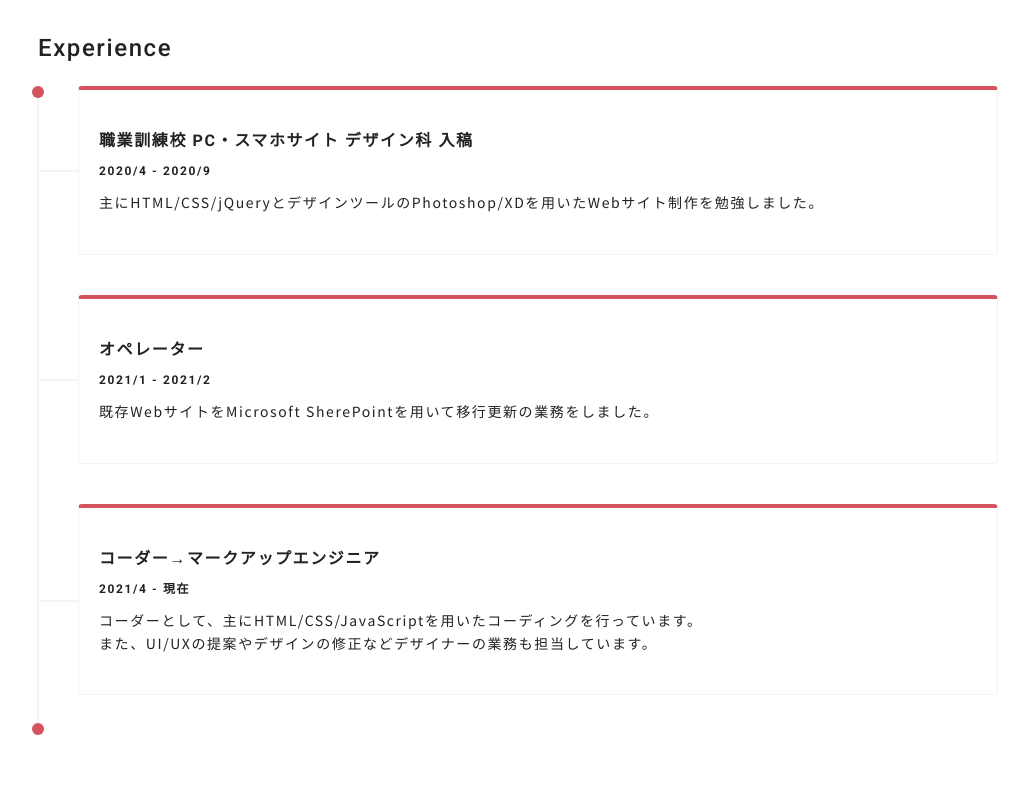
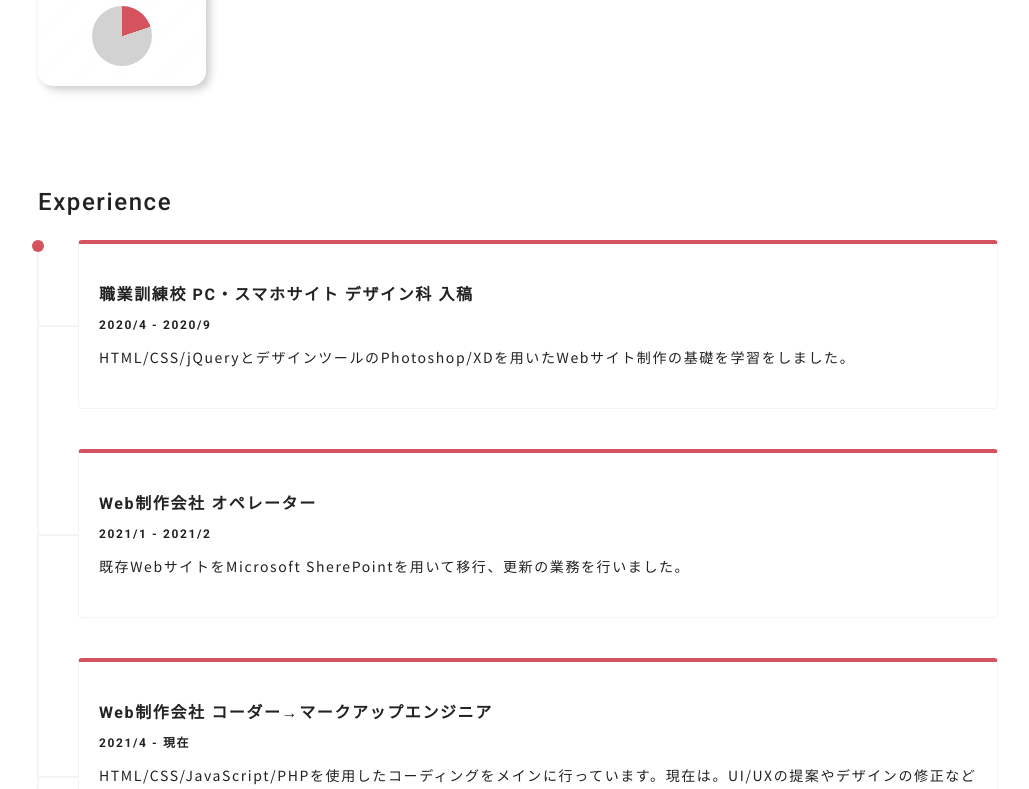
Before and after one commit to yuyuyusan/re-portfolio, a Next.js app: page /about in a window 1280 px wide. Shown: the part 2006-2795 px from the top of the page, without its empty margins (122-1151 px from the left). Built offline with nearby package versions, Linux system fonts and the light colour scheme.

Commit message:
[update] aboutページ修正

```diff
--- a/src/app/_components/ExperienceList/index.tsx
+++ b/src/app/_components/ExperienceList/index.tsx
@@ -5,22 +5,22 @@ const career = [
     title: '職業訓練校 PC・スマホサイト デザイン科 入稿',
     period: '2020/4 - 2020/9',
     description: [
-      '主にHTML/CSS/jQueryとデザインツールのPhotoshop/XDを用いたWebサイト制作を勉強しました。',
+      'HTML/CSS/jQueryとデザインツールのPhotoshop/XDを用いたWebサイト制作の基礎を学習をしました。',
     ],
   },
   {
-    title: 'オペレーター',
+    title: 'Web制作会社 オペレーター',
     period: '2021/1 - 2021/2',
     description: [
-      '既存WebサイトをMicrosoft SherePointを用いて移行更新の業務をしました。',
+      '既存WebサイトをMicrosoft SherePointを用いて移行、更新の業務を行いました。',
     ],
   },
   {
-    title: 'コーダー→マークアップエンジニア',
+    title: 'Web制作会社 コーダー→マークアップエンジニア',
     period: '2021/4 - 現在',
     description: [
-      'コーダーとして、主にHTML/CSS/JavaScriptを用いたコーディングを行っています。',
-      'また、UI/UXの提案やデザインの修正などデザイナーの業務も担当しています。',
+      'HTML/CSS/JavaScript/PHPを使用したコーディングをメインに行っています。現在は。UI/UXの提案やデザインの修正などの業務も担当することがあります。',
+      'PHPのSmartyで開発されたローコードCMSのWebサイト制作が主な業務になります。WordPress、LP制作も行っており、LP制作はAstroをメインで使用しています。',
     ],
   },
 ];
--- a/src/app/_components/Skills/index.tsx
+++ b/src/app/_components/Skills/index.tsx
@@ -1,6 +1,7 @@
 import styles from './index.module.scss';
 const languageSkills = [
   { name: 'HTML/SCSS', level: 5 },
+  { name: 'PHP', level: 3 },
   { name: 'JavaScript', level: 4 },
   { name: 'TypeScript', level: 2 },
   { name: 'React', level: 2 },
```
